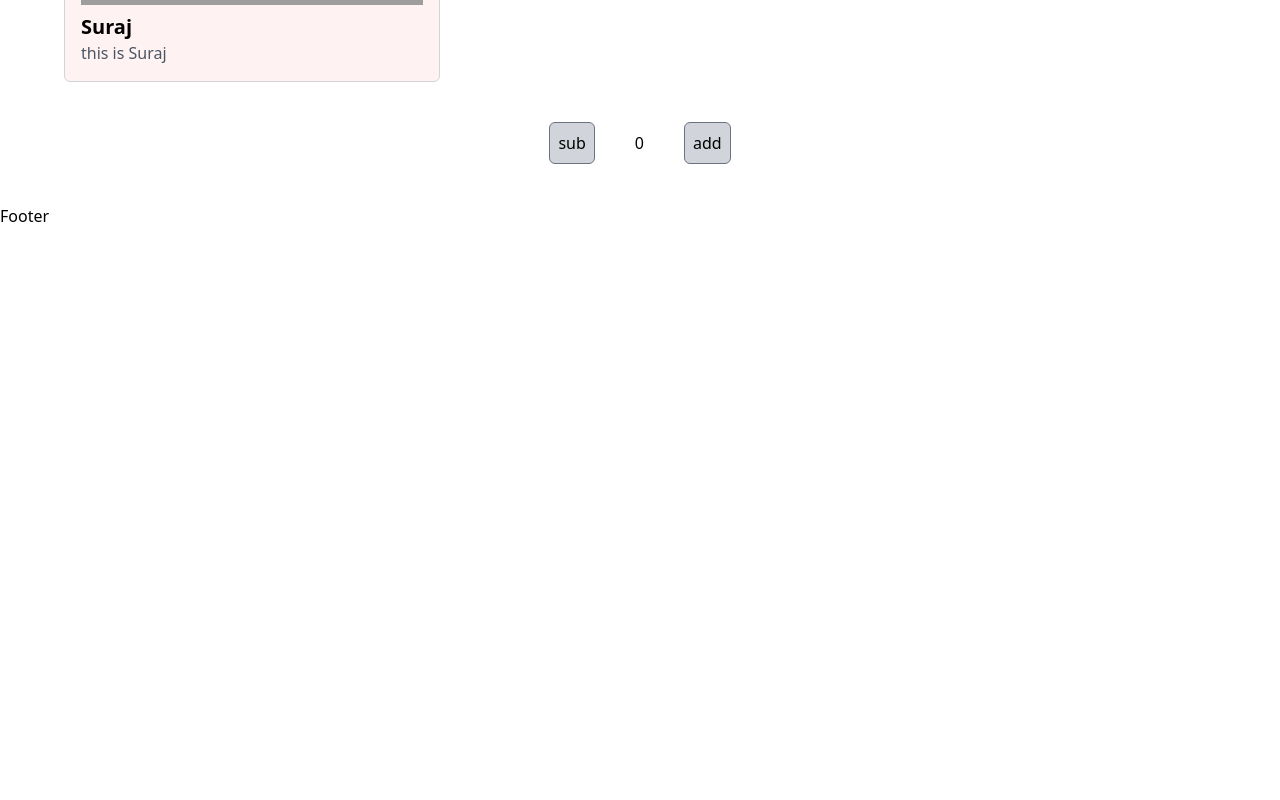
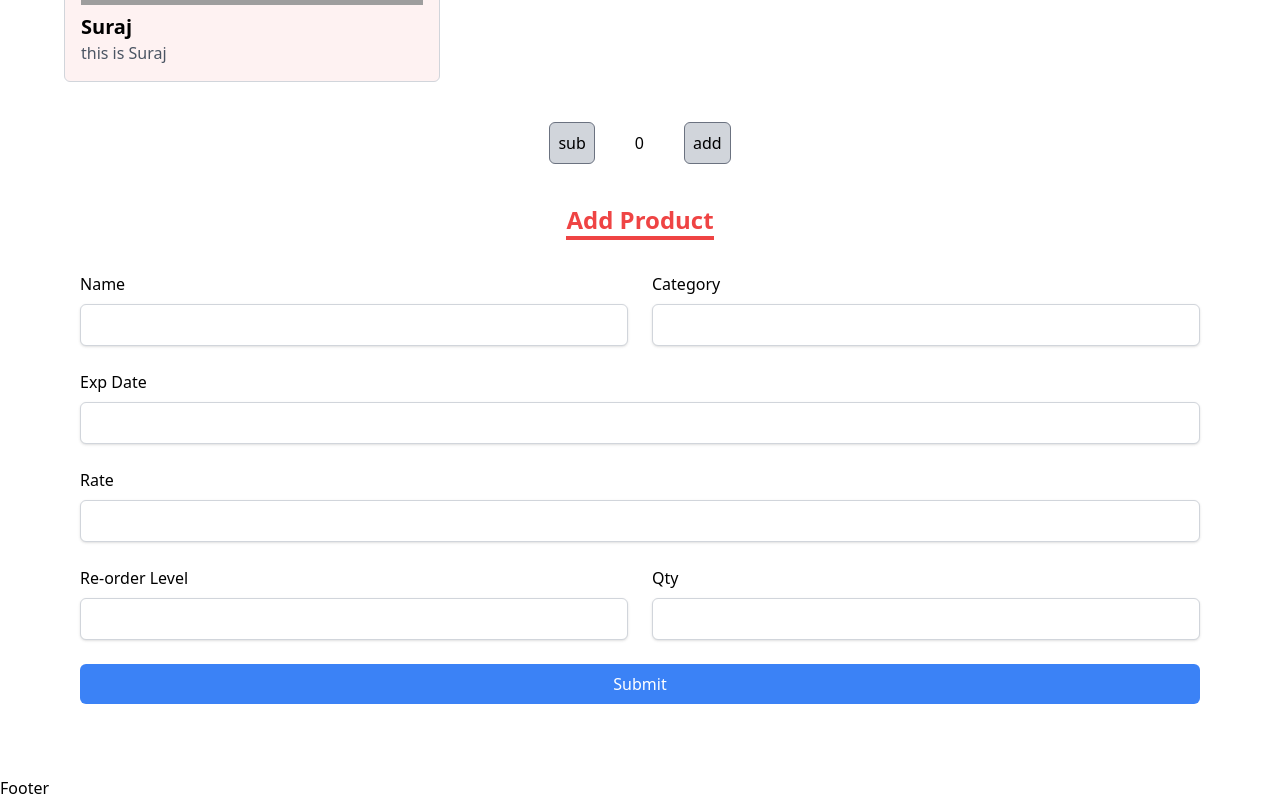
Before and after one commit to Navin-git/React-class-2, a React (Vite) app: page / in a window 1280 px wide. Shown: the part 806-1606 px from the top of the page. Before the commit the page ends 1034 px from the top, so only its background shows below. Built offline with nearby package versions, Linux system fonts and the light colour scheme; grey boxes are pictures that could not be loaded.

Commit message:
feat: form stat

```diff
--- a/src/App.css
+++ b/src/App.css
@@ -1,3 +1,11 @@
 .card {
      @apply border-gray-300 bg-red-50 border  rounded-md p-4;
    }
+
+   .productInput  input {
+    @apply border !border-gray-300 !px-4 !py-2 rounded-md shadow outline-none
+   }
+
+   .productInput {
+    @apply flex flex-col space-y-2
+   }
--- a/src/App.jsx
+++ b/src/App.jsx
@@ -5,6 +5,7 @@ import Footer from "./components/static/Footer";
 import Navbar from "./components/static/Navbar";
 import Sidebar from "./components/static/Sidebar";
 import Counter from "./components/counter/Counter";
+import Addproduct from "./components/add-product/Addproduct";
 
 const App = () => {
   const [isOpen, setIsOpen] = useState(false);
@@ -15,6 +16,7 @@ const App = () => {
       <section className="py-10 px-[5%]">
         <ProductList />
         <Counter />
+        <Addproduct />
       </section>
       <Footer />
     </main>
--- /dev/null
+++ b/src/components/add-product/Addproduct.jsx
@@ -0,0 +1,61 @@
+import React, { useState } from "react";
+import Title from "../common/Title";
+import Button from "../common/Button";
+
+const Addproduct = () => {
+  const [name, setName] = useState("");
+  const [category, setCategory] = useState("");
+  const handleSubmit = (e) => {
+    e.preventDefault();
+  };
+  return (
+    <form onSubmit={handleSubmit} className="mt-[40px]">
+      <Title title={"Add Product"} />
+      <div className="grid grid-cols-2 gap-6 px-4 py-8">
+        <div className="productInput">
+          <label htmlFor="name">Name</label>
+          <input
+            type="text"
+            id="name"
+            value={name}
+            onChange={(e) => {
+              console.log(e);
+              setName(e.target.value);
+            }}
+          />
+        </div>
+        <div className="productInput">
+          <label htmlFor="Category">Category</label>
+          <input
+            type="text"
+            value={category}
+            onChange={(e) => {
+              console.log(e);
+              setCategory(e.target.value);
+            }}
+            id="Category"
+          />
+        </div>
+        <div className="productInput col-span-2">
+          <label htmlFor="Exp">Exp Date</label>
+          <input type="text" id="Exp" />
+        </div>
+        <div className="productInput col-span-2">
+          <label htmlFor="Rate">Rate</label>
+          <input type="text" id="Rate" />
+        </div>
+        <div className="productInput">
+          <label htmlFor="Re-order">Re-order Level</label>
+          <input type="text" id="Re-order" />
+        </div>
+        <div className="productInput">
+          <label htmlFor="Qty">Qty</label>
+          <input type="text" id="Qty" />
+        </div>
+        <Button title={"Submit"} type="submit" className="col-span-2" />
+      </div>
+    </form>
+  );
+};
+
+export default Addproduct;
--- /dev/null
+++ b/src/components/common/Button.jsx
@@ -0,0 +1,17 @@
+import React from "react";
+
+const Button = ({ title, onclick, type, className = "" }) => {
+  return (
+    <button
+      type={type}
+      onClick={() => {
+        onclick();
+      }}
+      className={`p-2 bg-blue-500 rounded-md font-medium text-white ${className}`}
+    >
+      {title}
+    </button>
+  );
+};
+
+export default Button;
--- /dev/null
+++ b/src/components/common/Title.jsx
@@ -0,0 +1,12 @@
+import React from "react";
+
+const Title = ({ title }) => {
+  return (
+    <div className=" w-fit mx-auto">
+      <h1 className="text-2xl font-semibold text-red-500">{title}</h1>
+      <div className="h-1 w-full bg-red-500"></div>
+    </div>
+  );
+};
+
+export default Title;
--- a/src/components/product/ProductList.jsx
+++ b/src/components/product/ProductList.jsx
@@ -1,5 +1,6 @@
 import React, { useEffect, useState } from "react";
 import Card from "../common/Card";
+import Title from "../common/Title";
 
 const ProductList = () => {
   const [list, setList] = useState([
@@ -36,10 +37,7 @@ const ProductList = () => {
   return (
     <div className="space-y-10">
       <div className="flex items-center justify-between">
-        <div className=" w-fit mx-auto">
-          <h1 className="text-2xl font-semibold text-red-500">Product List</h1>
-          <div className="h-1 w-full bg-red-500"></div>
-        </div>
+        <Title title={"Product List"} />
         <button
           onClick={() => {
             setList((pre) => {
```
